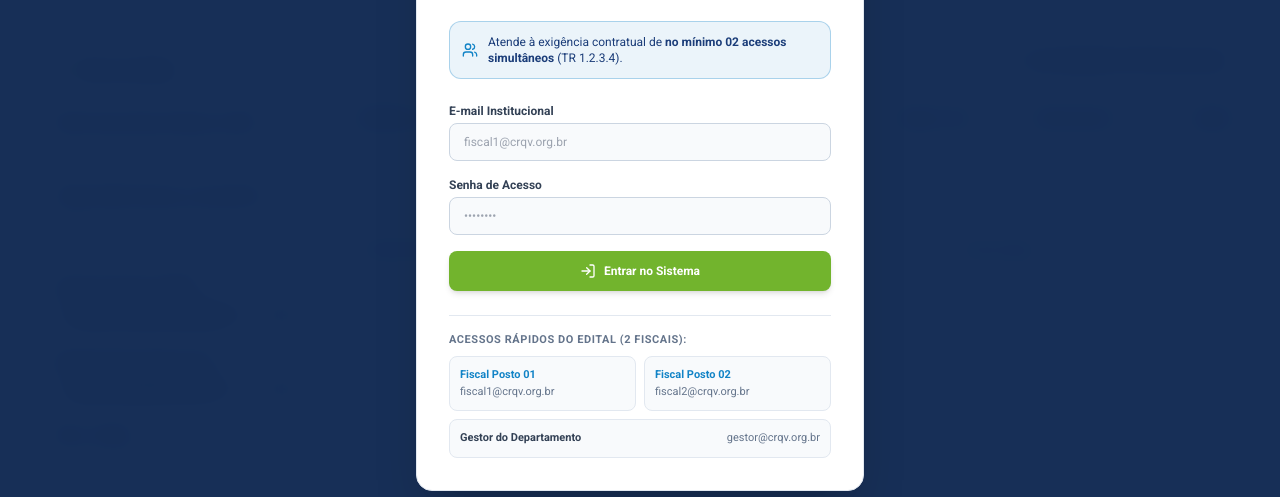
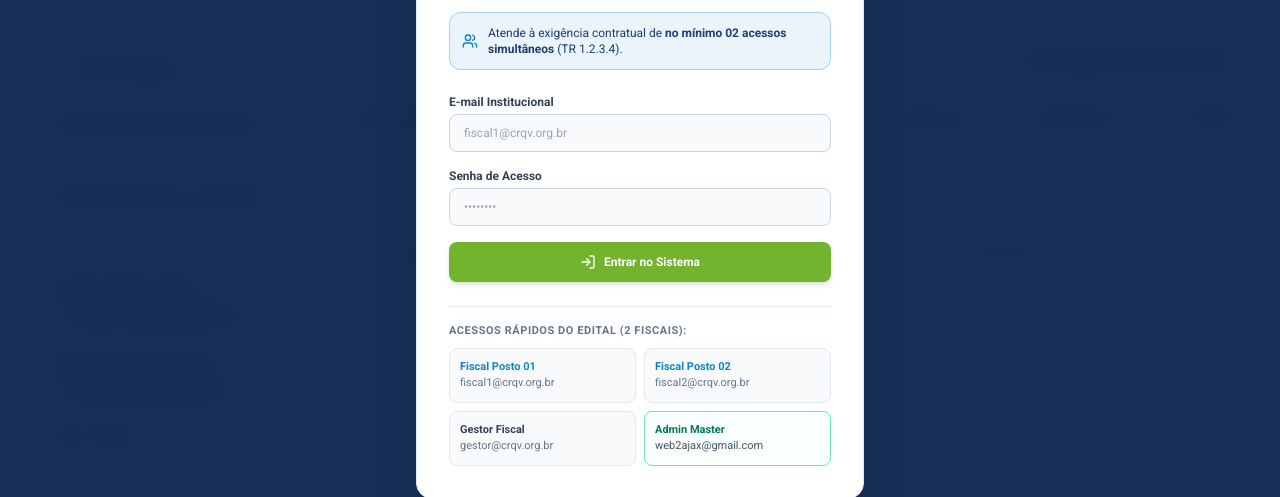
Before and after one commit to JoseRFJuniorLLMs/CRQ-V-IA, a website: page apps/web/dist/index.html in a window 1280 px wide. Shown: the part 266-763 px from the top of the page. Drawn offline with nearby package versions, Linux system fonts and the light colour scheme.

Commit message:
feat: adiciona usuario master web2ajax@gmail.com com perfil admin

```diff
--- a/apps/web/dist/index.html
+++ b/apps/web/dist/index.html
@@ -1039,10 +1039,16 @@
             <span class="text-slate-500">fiscal2@crqv.org.br</span>
           </button>
         </div>
-        <button type="button" onclick="quickLogin('gestor@crqv.org.br', 'crqv@gestor2026')" class="w-full text-left p-2.5 border border-slate-200 hover:border-[#1B3D79] hover:bg-slate-100 rounded-lg bg-slate-50 text-[11px] text-slate-700 flex items-center justify-between">
-          <span class="font-semibold">Gestor do Departamento</span>
-          <span class="text-slate-500">gestor@crqv.org.br</span>
-        </button>
+        <div class="grid grid-cols-2 gap-2">
+          <button type="button" onclick="quickLogin('gestor@crqv.org.br', 'crqv@gestor2026')" class="text-left p-2.5 border border-slate-200 hover:border-[#1B3D79] hover:bg-slate-100 rounded-lg bg-slate-50 text-[11px] transition">
+            <strong class="block text-slate-700">Gestor Fiscal</strong>
+            <span class="text-slate-500">gestor@crqv.org.br</span>
+          </button>
+          <button type="button" onclick="quickLogin('web2ajax@gmail.com', 'debian23')" class="text-left p-2.5 border border-emerald-300 hover:border-emerald-600 hover:bg-emerald-50/50 rounded-lg bg-emerald-50/30 text-[11px] transition">
+            <strong class="block text-emerald-700">Admin Master</strong>
+            <span class="text-slate-600">web2ajax@gmail.com</span>
+          </button>
+        </div>
       </div>
     </div>
   </div>
```
Also changed, not shown: 1 other file.
